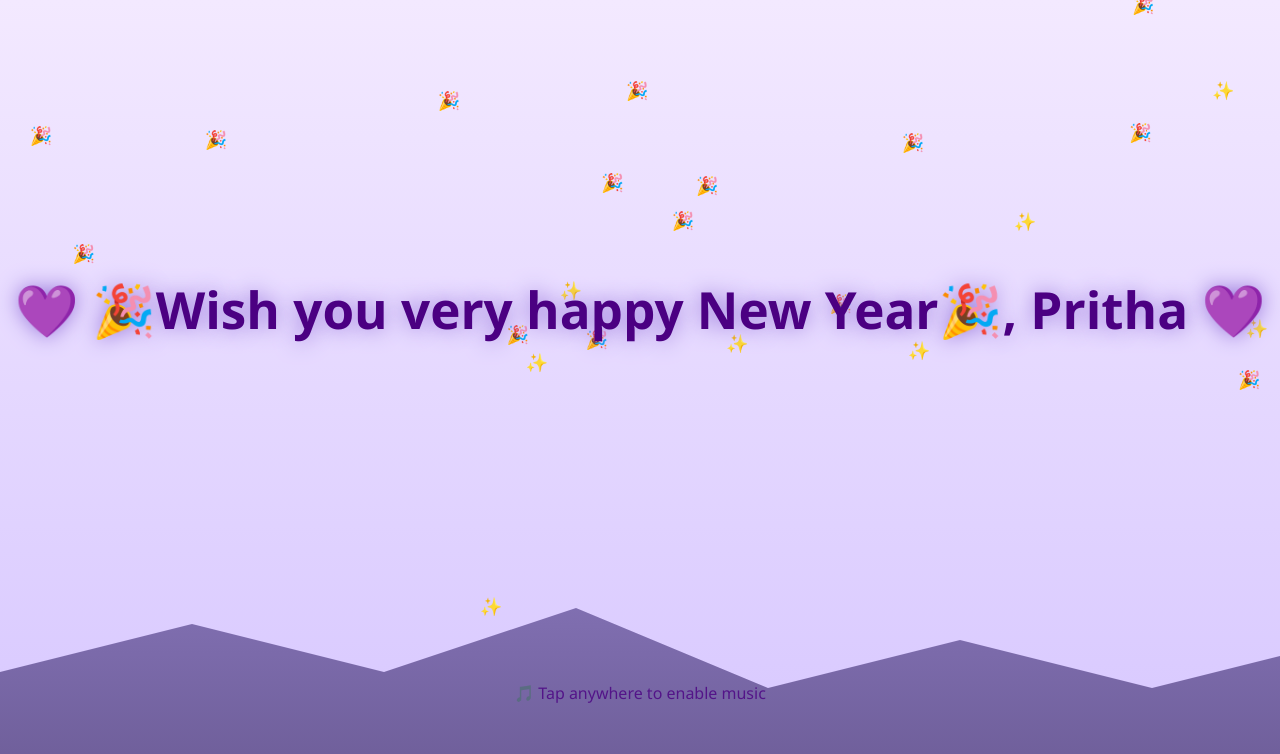
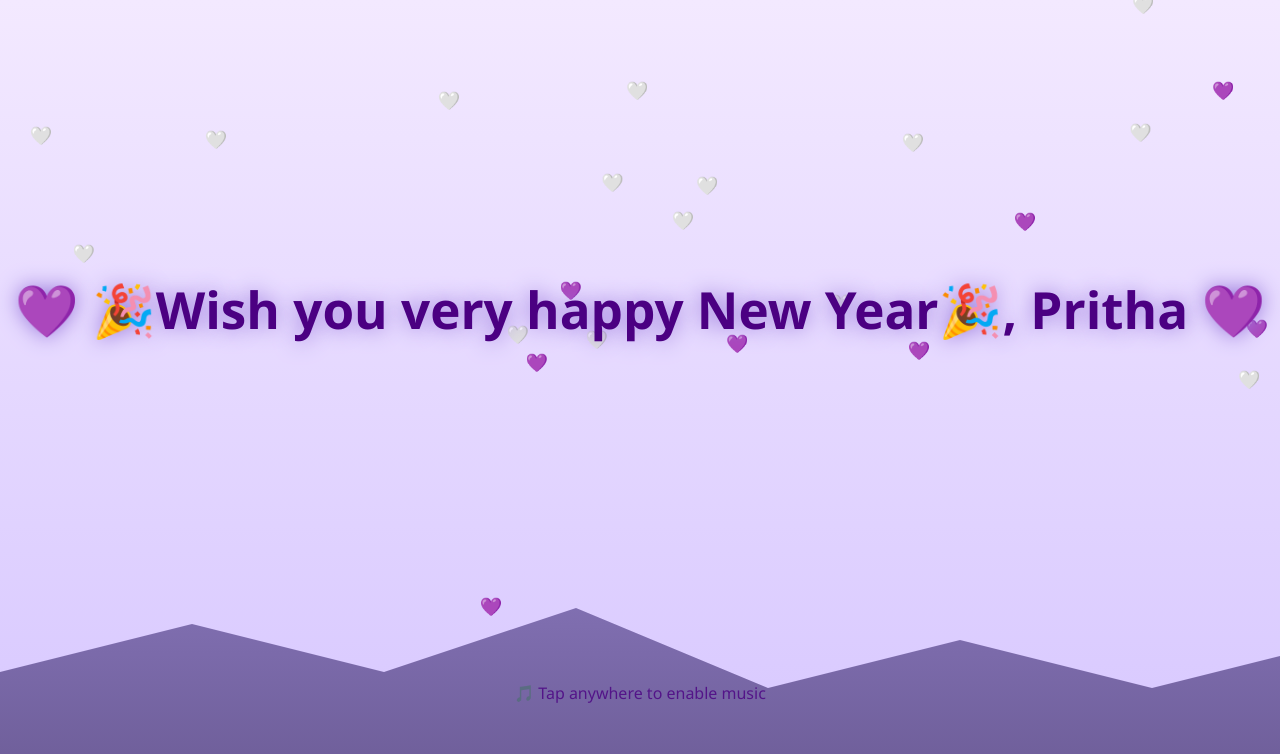
Before and after one commit to Rajaram0804/Happy-New-Year, a plain HTML site: page index.html in a window 1280 px wide. Drawn offline with Linux system fonts and the light colour scheme.

Commit message:
Change emoji in EmojiParticle class

```diff
--- a/index.html
+++ b/index.html
@@ -114,12 +114,12 @@ function resize() {
 resize();
 window.addEventListener("resize", resize);
 
-/* 🎉✨ Emoji Particle */
+/* 💜🤍 Emoji Particle */
 class EmojiParticle {
     constructor(x, y, burst = false) {
         this.x = x;
         this.y = y;
-        this.emoji = Math.random() > 0.5 ? "🎉" : "✨";
+        this.emoji = Math.random() > 0.5 ? "🤍" : "💜";
         this.angle = Math.random() * Math.PI * 2;
         this.speed = burst ? Math.random() * 6 + 3 : Math.random() * 1.5 + 0.3;
         this.life = burst ? 120 : 300;
```
